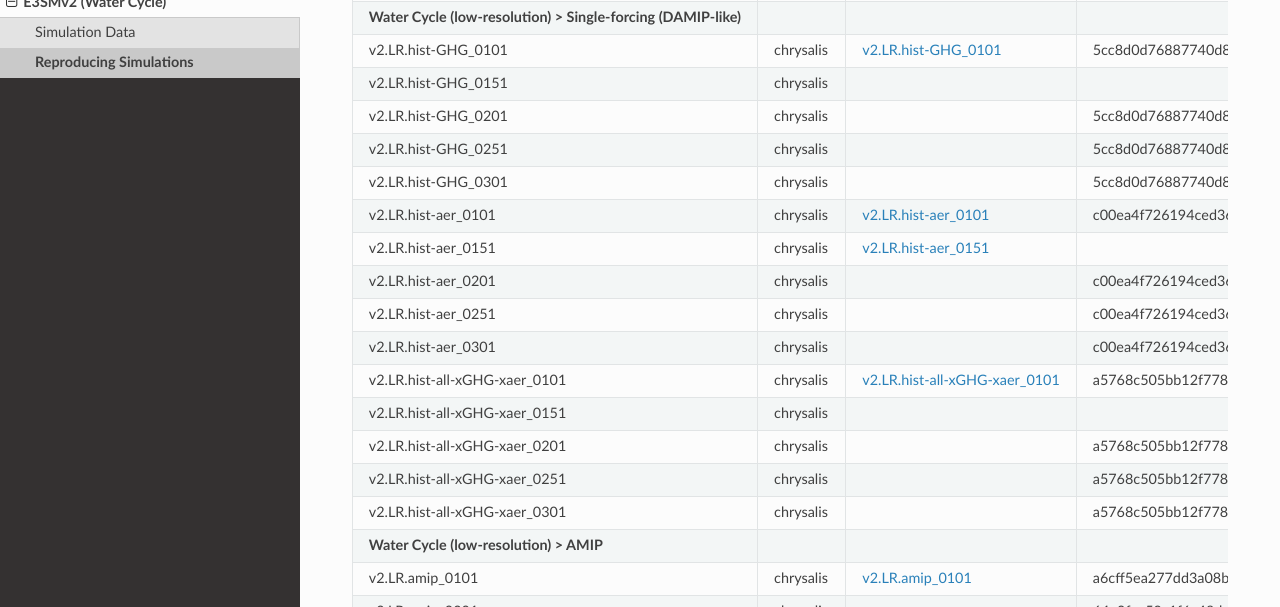
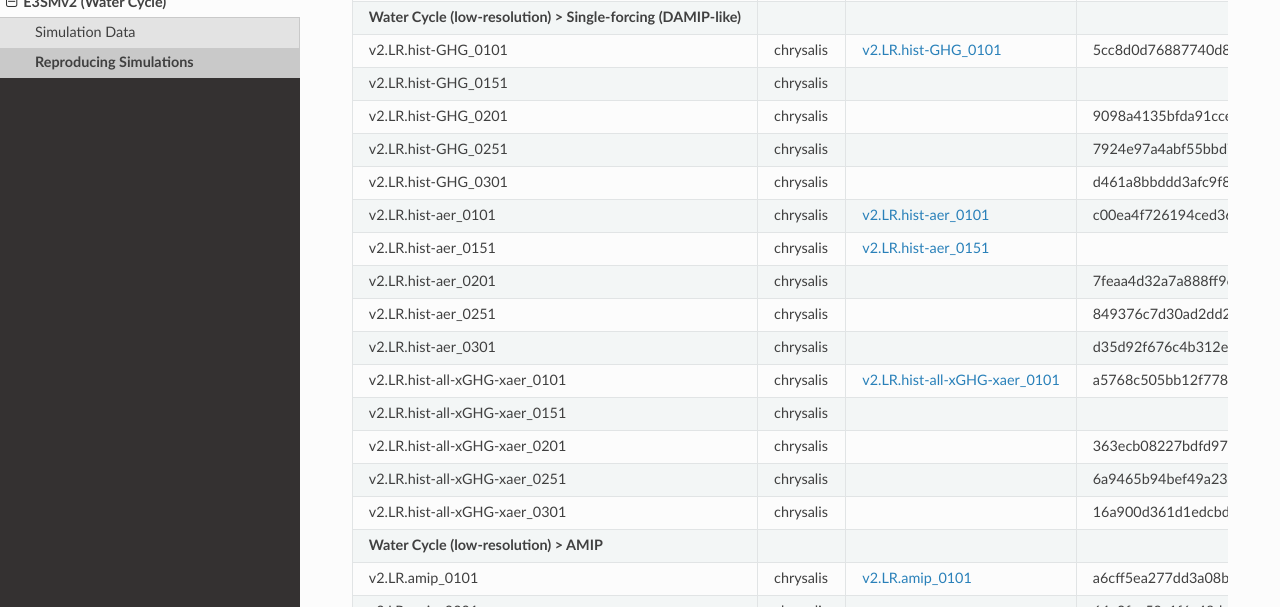
Before and after one commit to E3SM-Project/e3sm_data_docs, a Sphinx documentation site: the page built from docs/source/v2/reproducing_simulations.rst, in a window 1280 px wide and 900 px high, scrolled down 2865 px. Shown: the part 151-758 px from the top of the window. Built offline with Sphinx 7.4.7 and the Read the Docs theme 2.0.0, drawn with Linux system fonts in a browser that asks for light colours; some of the changed text lies outside the part shown.

Commit message:
Updates on Perlmutter

```diff
--- a/docs/source/v2/reproducing_simulations.rst
+++ b/docs/source/v2/reproducing_simulations.rst
@@ -174,31 +174,31 @@ E3SMv2 simulations:
 +-------------------------------------------------------------------+-------------+----------------------------------------------------------------------------------------------------------------------------------------------------------------------------------------------------------+------------------------------------+
 | v2.LR.hist-GHG_0151                                               | chrysalis   |                                                                                                                                                                                                          |                                    |
 +-------------------------------------------------------------------+-------------+----------------------------------------------------------------------------------------------------------------------------------------------------------------------------------------------------------+------------------------------------+
-| v2.LR.hist-GHG_0201                                               | chrysalis   |                                                                                                                                                                                                          | 5cc8d0d76887740d8a82568e13e2ff36   |
+| v2.LR.hist-GHG_0201                                               | chrysalis   |                                                                                                                                                                                                          | 9098a4135bfda91ccef99d3f701fd5e5   |
 +-------------------------------------------------------------------+-------------+----------------------------------------------------------------------------------------------------------------------------------------------------------------------------------------------------------+------------------------------------+
-| v2.LR.hist-GHG_0251                                               | chrysalis   |                                                                                                                                                                                                          | 5cc8d0d76887740d8a82568e13e2ff36   |
+| v2.LR.hist-GHG_0251                                               | chrysalis   |                                                                                                                                                                                                          | 7924e97a4abf55bbd7be708987e29153   |
 +-------------------------------------------------------------------+-------------+----------------------------------------------------------------------------------------------------------------------------------------------------------------------------------------------------------+------------------------------------+
-| v2.LR.hist-GHG_0301                                               | chrysalis   |                                                                                                                                                                                                          | 5cc8d0d76887740d8a82568e13e2ff36   |
+| v2.LR.hist-GHG_0301                                               | chrysalis   |                                                                                                                                                                                                          | d461a8bbddd3afc9f8d701943609b83c   |
 +-------------------------------------------------------------------+-------------+----------------------------------------------------------------------------------------------------------------------------------------------------------------------------------------------------------+------------------------------------+
 | v2.LR.hist-aer_0101                                               | chrysalis   | `v2.LR.hist-aer_0101 <https://raw.githubusercontent.com/E3SM-Project/e3sm_data_docs/main/run_scripts/v2/reproduce/run.v2.LR.hist-aer_0101.sh>`_                                                          | c00ea4f726194ced3669a7f0ae0bac27   |
 +-------------------------------------------------------------------+-------------+----------------------------------------------------------------------------------------------------------------------------------------------------------------------------------------------------------+------------------------------------+
 | v2.LR.hist-aer_0151                                               | chrysalis   | `v2.LR.hist-aer_0151 <https://raw.githubusercontent.com/E3SM-Project/e3sm_data_docs/main/run_scripts/v2/reproduce/run.v2.LR.hist-aer_0151.sh>`_                                                          |                                    |
 +-------------------------------------------------------------------+-------------+----------------------------------------------------------------------------------------------------------------------------------------------------------------------------------------------------------+------------------------------------+
-| v2.LR.hist-aer_0201                                               | chrysalis   |                                                                                                                                                                                                          | c00ea4f726194ced3669a7f0ae0bac27   |
+| v2.LR.hist-aer_0201                                               | chrysalis   |                                                                                                                                                                                                          | 7feaa4d32a7a888ff969106e48ed9db7   |
 +-------------------------------------------------------------------+-------------+----------------------------------------------------------------------------------------------------------------------------------------------------------------------------------------------------------+------------------------------------+
-| v2.LR.hist-aer_0251                                               | chrysalis   |                                                                                                                                                                                                          | c00ea4f726194ced3669a7f0ae0bac27   |
+| v2.LR.hist-aer_0251                                               | chrysalis   |                                                                                                                                                                                                          | 849376c7d30ad2dd296f4b4e16eeccf0   |
 +-------------------------------------------------------------------+-------------+----------------------------------------------------------------------------------------------------------------------------------------------------------------------------------------------------------+------------------------------------+
-| v2.LR.hist-aer_0301                                               | chrysalis   |                                                                                                                                                                                                          | c00ea4f726194ced3669a7f0ae0bac27   |
+| v2.LR.hist-aer_0301                                               | chrysalis   |                                                                                                                                                                                                          | d35d92f676c4b312e227415cf19b3316   |
 +-------------------------------------------------------------------+-------------+----------------------------------------------------------------------------------------------------------------------------------------------------------------------------------------------------------+------------------------------------+
 | v2.LR.hist-all-xGHG-xaer_0101                                     | chrysalis   | `v2.LR.hist-all-xGHG-xaer_0101 <https://raw.githubusercontent.com/E3SM-Project/e3sm_data_docs/main/run_scripts/v2/reproduce/run.v2.LR.hist-all-xGHG-xaer_0101.sh>`_                                      | a5768c505bb12f778b2606ae8f5705ce   |
 +-------------------------------------------------------------------+-------------+----------------------------------------------------------------------------------------------------------------------------------------------------------------------------------------------------------+------------------------------------+
 | v2.LR.hist-all-xGHG-xaer_0151                                     | chrysalis   |                                                                                                                                                                                                          |                                    |
 +-------------------------------------------------------------------+-------------+----------------------------------------------------------------------------------------------------------------------------------------------------------------------------------------------------------+------------------------------------+
-| v2.LR.hist-all-xGHG-xaer_0201                                     | chrysalis   |                                                                                                                                                                                                          | a5768c505bb12f778b2606ae8f5705ce   |
+| v2.LR.hist-all-xGHG-xaer_0201                                     | chrysalis   |                                                                                                                                                                                                          | 363ecb08227bdfd972e5f058dd12b434   |
 +-------------------------------------------------------------------+-------------+----------------------------------------------------------------------------------------------------------------------------------------------------------------------------------------------------------+------------------------------------+
-| v2.LR.hist-all-xGHG-xaer_0251                                     | chrysalis   |                                                                                                                                                                                                          | a5768c505bb12f778b2606ae8f5705ce   |
+| v2.LR.hist-all-xGHG-xaer_0251                                     | chrysalis   |                                                                                                                                                                                                          | 6a9465b94bef49a235defbd44db273bd   |
 +-------------------------------------------------------------------+-------------+----------------------------------------------------------------------------------------------------------------------------------------------------------------------------------------------------------+------------------------------------+
-| v2.LR.hist-all-xGHG-xaer_0301                                     | chrysalis   |                                                                                                                                                                                                          | a5768c505bb12f778b2606ae8f5705ce   |
+| v2.LR.hist-all-xGHG-xaer_0301                                     | chrysalis   |                                                                                                                                                                                                          | 16a900d361d1edcbd24813445d7d1cd6   |
 +-------------------------------------------------------------------+-------------+----------------------------------------------------------------------------------------------------------------------------------------------------------------------------------------------------------+------------------------------------+
 | **Water Cycle (low-resolution) > AMIP**                           |             |                                                                                                                                                                                                          |                                    |
 +-------------------------------------------------------------------+-------------+----------------------------------------------------------------------------------------------------------------------------------------------------------------------------------------------------------+------------------------------------+
```
Also changed, not shown: other parts of docs/source/v2/reproducing_simulations.rst (+1 -1 lines).
